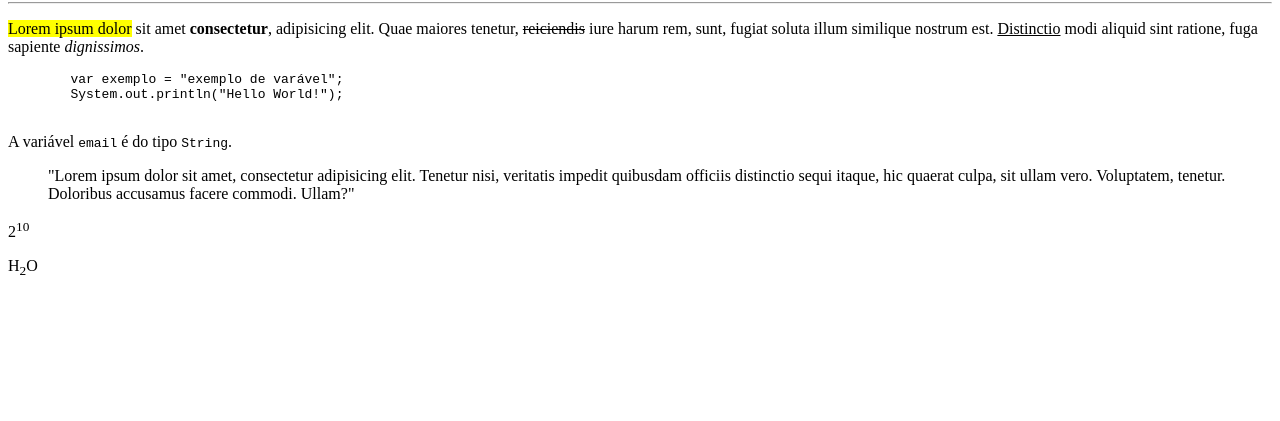
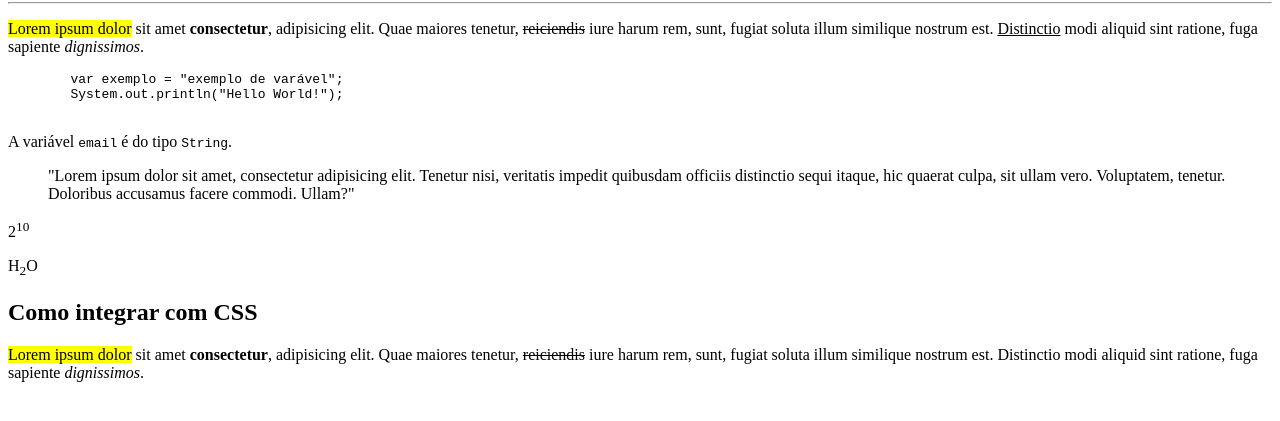
Before and after one commit to francdsneto/projeto-html-ada, a plain HTML site: page tags_de_formatacao.html in a window 1280 px wide. Shown: the part 65-486 px from the top of the page. Drawn offline with Linux system fonts and the light colour scheme.

Commit message:
Implementado como ficaria uma alteração de uma tag <u> por um <span class=underline> para aplicação de css

```diff
--- a/tags_de_formatacao.html
+++ b/tags_de_formatacao.html
@@ -38,5 +38,9 @@
 
     <p>H<sub>2</sub>O</p>
 
+    <h2>Como integrar com CSS</h2>
+
+    <p><mark>Lorem ipsum dolor</mark> sit amet <strong>consectetur</strong>, adipisicing elit. Quae maiores tenetur, <s>reiciendis</s> iure harum rem, sunt, fugiat soluta illum similique nostrum est. <span class="underline">Distinctio</span> modi aliquid sint ratione, fuga sapiente <em>dignissimos</em>.</p>
+
 </body>
 </html>
```
